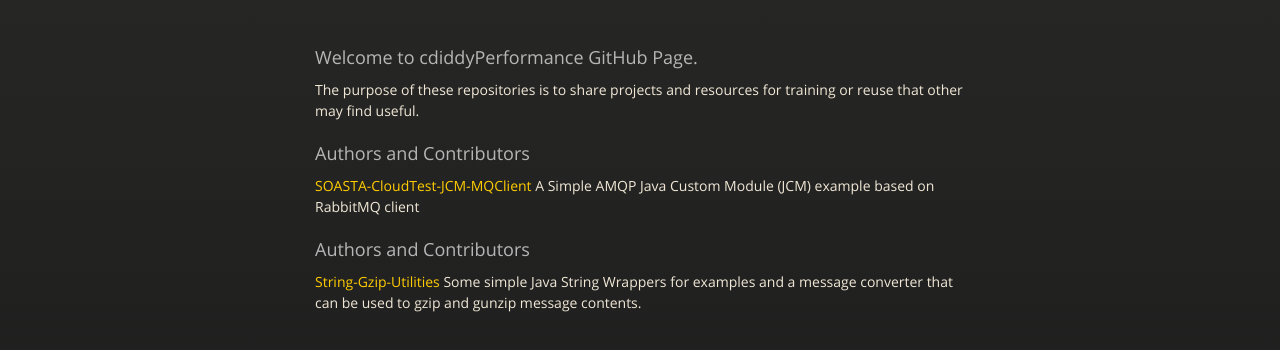
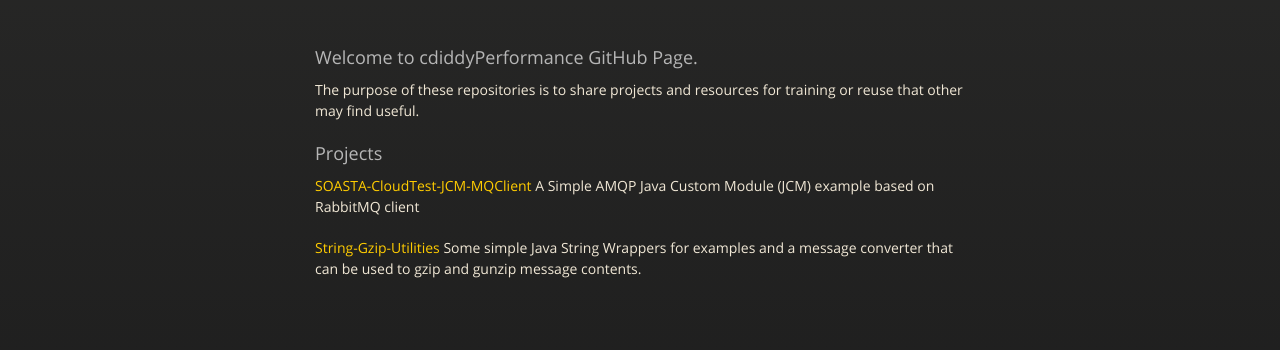
Before and after one commit to cdiddyPerformance/cdiddyPerformance.github.io, a plain HTML site: page index.html in a window 1280 px wide. Shown: the part 226-576 px from the top of the page. Drawn offline with nearby package versions, Linux system fonts and the light colour scheme.

Commit message:
Update index.html

```diff
--- a/index.html
+++ b/index.html
@@ -40,12 +40,9 @@
 <p>The purpose of these repositories is to share projects and resources for training or reuse that other may find useful.</p>
 
 <h3>
-<a id="authors-and-contributors" class="anchor" href="#authors-and-contributors" aria-hidden="true"><span aria-hidden="true" class="octicon octicon-link"></span></a>Authors and Contributors</h3>
+<a id="authors-and-contributors" class="anchor" href="#authors-and-contributors" aria-hidden="true"><span aria-hidden="true" class="octicon octicon-link"></span></a>Projects</h3>
 
 <p><a href="http://cdiddyperformance.github.io/SOASTA-CloudTest-JCM-MQClient/">SOASTA-CloudTest-JCM-MQClient</a> A Simple AMQP Java Custom Module (JCM) example based on RabbitMQ client</p>
-
-<h3>
-<a id="authors-and-contributors" class="anchor" href="#authors-and-contributors" aria-hidden="true"><span aria-hidden="true" class="octicon octicon-link"></span></a>Authors and Contributors</h3>
 
 <p><a href="http://cdiddyperformance.github.io/String-Gzip-Utilities/">String-Gzip-Utilities</a> Some simple Java String Wrappers for examples and a message converter that can be used to gzip and gunzip message contents.</p>
 
```
